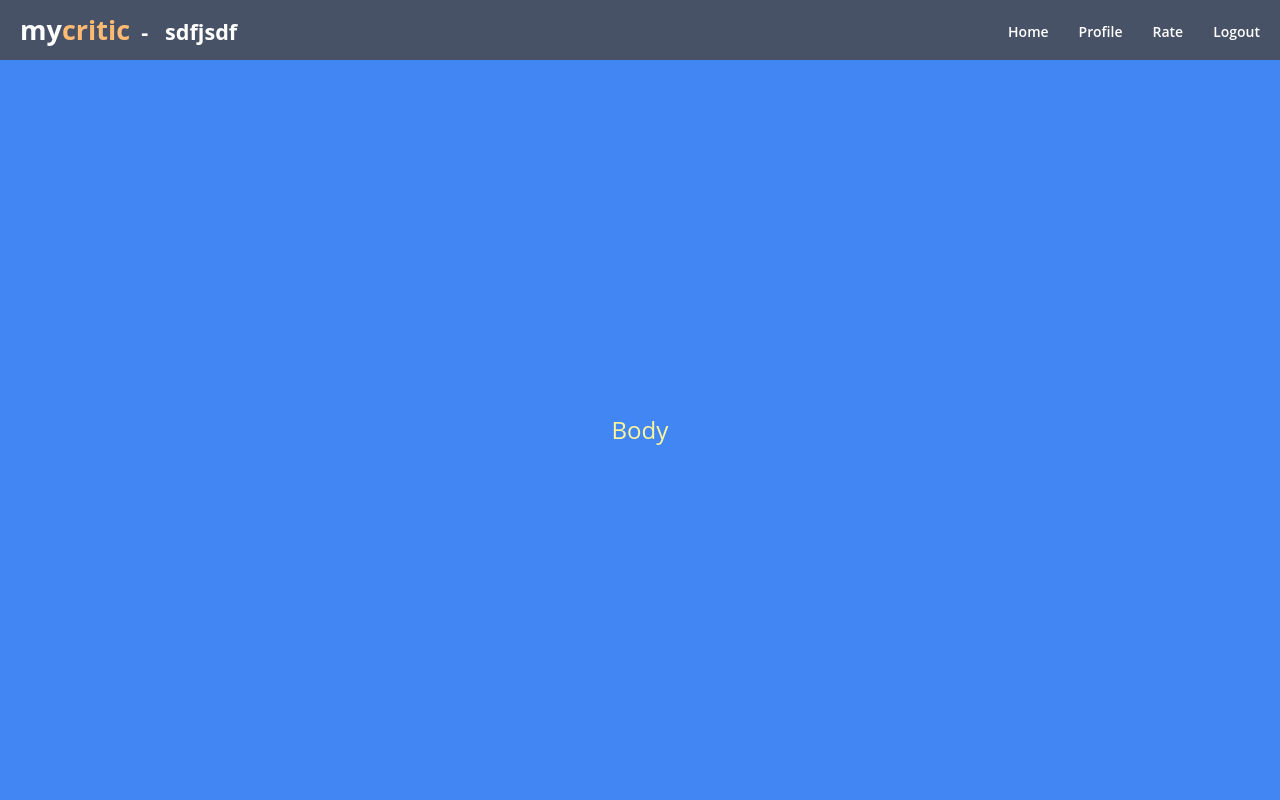
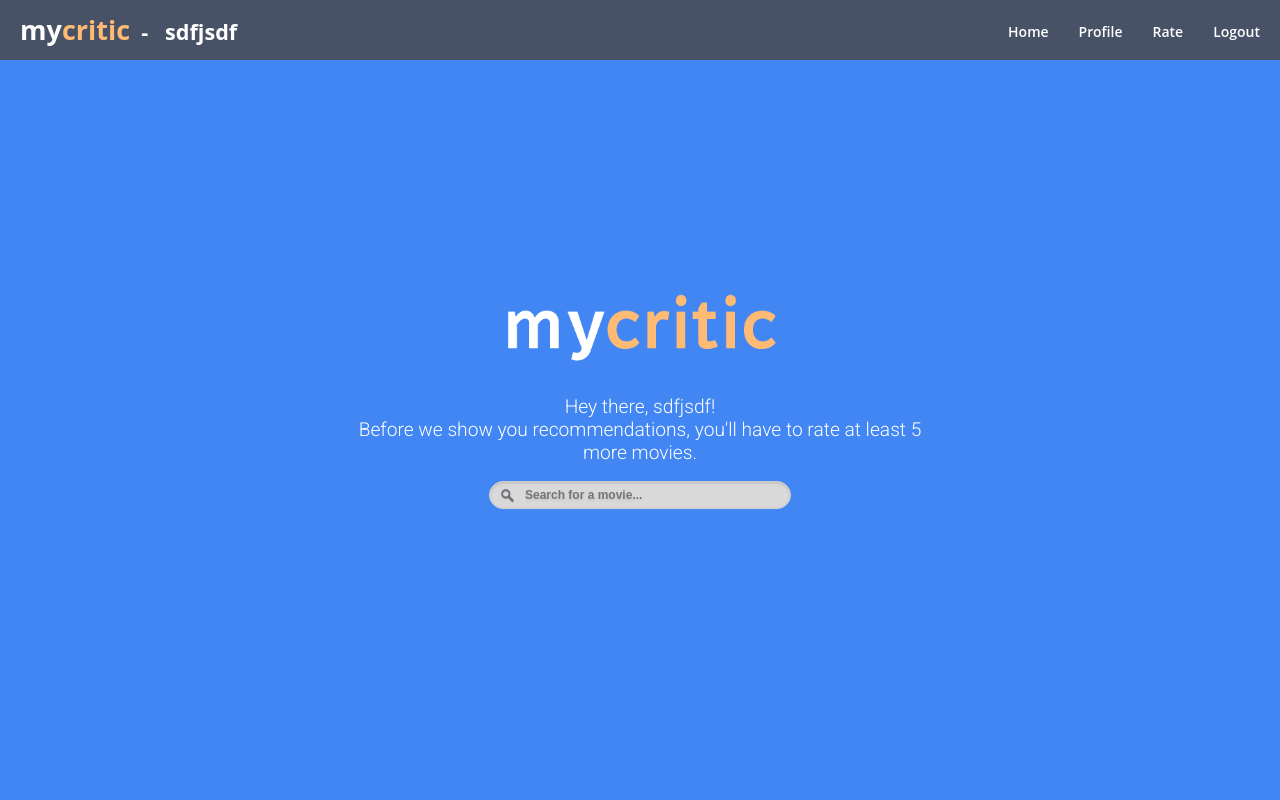
Before and after one commit to CS411-Team-5/mycritic, a Django app: page /mycritic_app/search/ in a window 1280 px wide. Run offline with Django 3.2, Linux system fonts and the light colour scheme; a user stored in the database is signed in; data comes from the database, SQL or seed files in the repository; some libraries are stand-ins or nearby versions.

Commit message:
Search results now handled under menu bar

```diff
--- a/mycritic_app/templates/base.html
+++ b/mycritic_app/templates/base.html
@@ -1,6 +1,7 @@
 <!DOCTYPE html>
 <html lang="en">
 <head>
+  <title>{% block title %}mycritic - Home{% endblock %}</title>
   <meta charset="utf-8">
   <meta name="viewport" content="width=device-width, initial-scale=1">
   <!-- <link rel="stylesheet" href="https://maxcdn.bootstrapcdn.com/bootstrap/3.3.7/css/bootstrap.min.css"> -->
@@ -94,7 +95,7 @@
 		/* @end */
 
 		body {
-			background-color: #000;
+			background-color: #4286f4;
 
 			font: 12px "Open Sans", "Helvetica Neue", Arial, Helvetica, Geneva, sans-serif;
 			color: #9aa6af;
@@ -449,7 +450,7 @@
 	<!--	Add "slideRight" class to items that move right when viewing Nav Drawer  -->
 	<ul class="responsive">
 	  <li class="body-section">
-		<p class="placefiller">Body</p>
+		{% block content %}<p class="placefiller">Body</p>{% endblock %}
 	  </li>
 	</ul>
   </div>
--- a/mycritic_app/templates/registration/login.html
+++ b/mycritic_app/templates/registration/login.html
@@ -1,6 +1,7 @@
 <!DOCTYPE html>
 <html lang="en">
 <head>
+	<title>mycritic - Login</title>
 	<script src="https://ajax.googleapis.com/ajax/libs/jquery/1.11.2/jquery.min.js"></script>
 	<script type="text/javascript">
 		$(document).ready(function () {
--- a/mycritic_app/templates/search.html
+++ b/mycritic_app/templates/search.html
@@ -1,10 +1,14 @@
-{% extends "base_generic.html" %}
-
+{% extends "base.html" %}
+{% block title %}mycritic - Search{% endblock %}
 {% block content %}
+  <!-- Add additional CSS in static file -->
+  {% load static %}
+  <link rel="stylesheet" href="{% static 'css/styles.css' %}">
 <style>
 @import url(https://fonts.googleapis.com/css?family=Roboto:300);
-div {
+.body-section div {
   position:absolute;
+  background-color: #4286f4;
   color:#fff;
   top:50%;
   left:50%;
@@ -23,7 +27,7 @@ img {
 }
 p {
 	font-family: "Roboto", sans-serif;
-	font-size:140%;
+	font-size:160%;
 	text-align:center;
 }
 </style>
--- a/mycritic_app/views.py
+++ b/mycritic_app/views.py
@@ -115,7 +115,7 @@ def search(request):
     # Render the HTML template search.html with the data in the context variable
     return render(
         request,
-        'base.html',
+        'search.html',
         context={'username': username, 'need_to_rate': need_to_rate, 'movies_to_rate': (5 - rated)},
     )
 
@@ -124,6 +124,7 @@ def result(request):
     """
     View function for search result page of site.
     """
+    username = request.user.username
     query = request.GET.urlencode('search')[2:]
     query = query.replace("%20", " ")
     # If the query is in the database
@@ -133,7 +134,7 @@ def result(request):
         return render(
             request,
             'result.html',
-            context={'query': query, 'response':response, 'clean_response':response, 'verbose':'', 'source':'Local Database'},
+            context={'username': username, 'query': query, 'response':response, 'clean_response':response, 'verbose':'', 'source':'Local Database'},
         )
     else:
 
@@ -152,5 +153,5 @@ def result(request):
         return render(
             request,
             'result.html',
-            context={'query': query, 'response':response, 'clean_response':clean_response, 'verbose':verbose, 'source':'TMDB'},
+            context={'username': username, 'query': query, 'response':response, 'clean_response':clean_response, 'verbose':verbose, 'source':'TMDB'},
         )
```
Also changed, not shown: mycritic_app/templates/result.html (+5 -20 lines).
